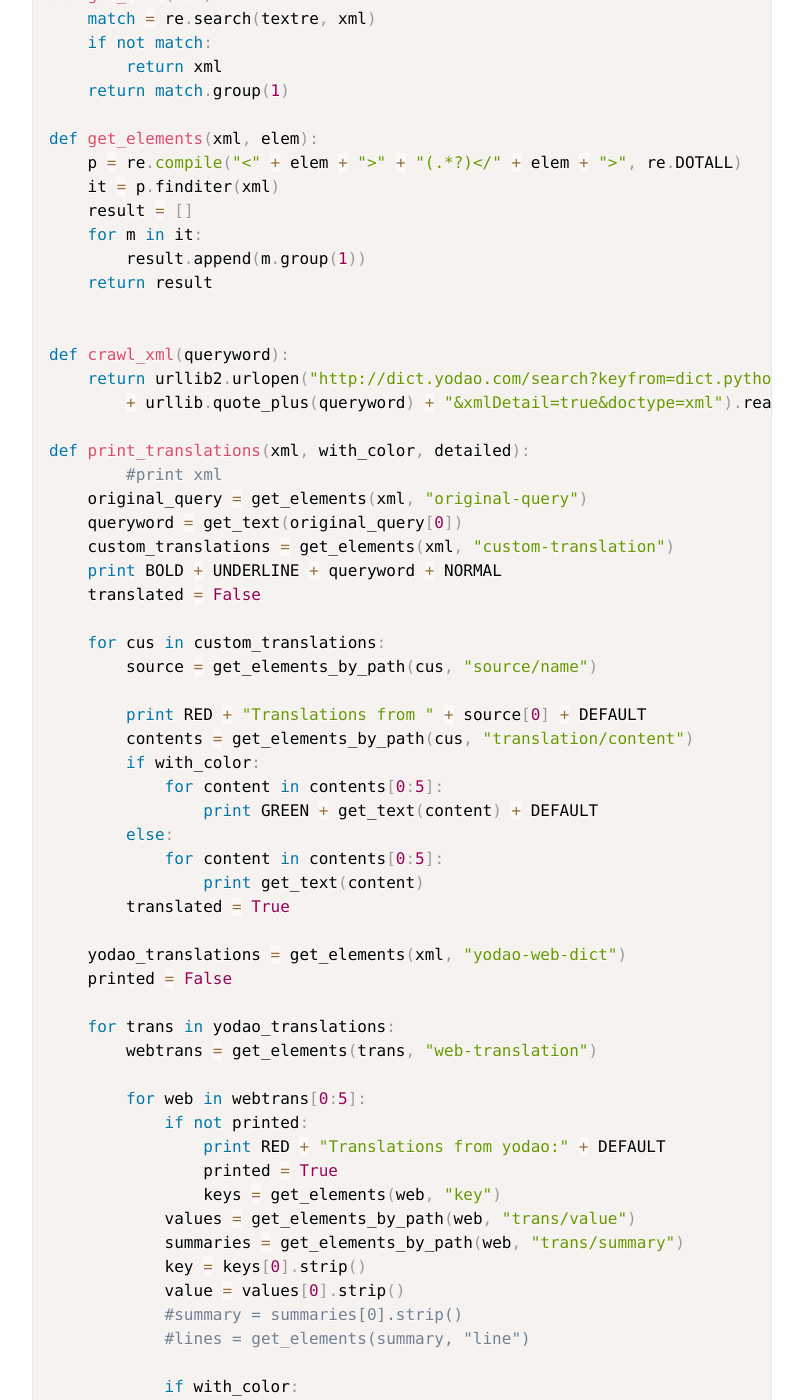
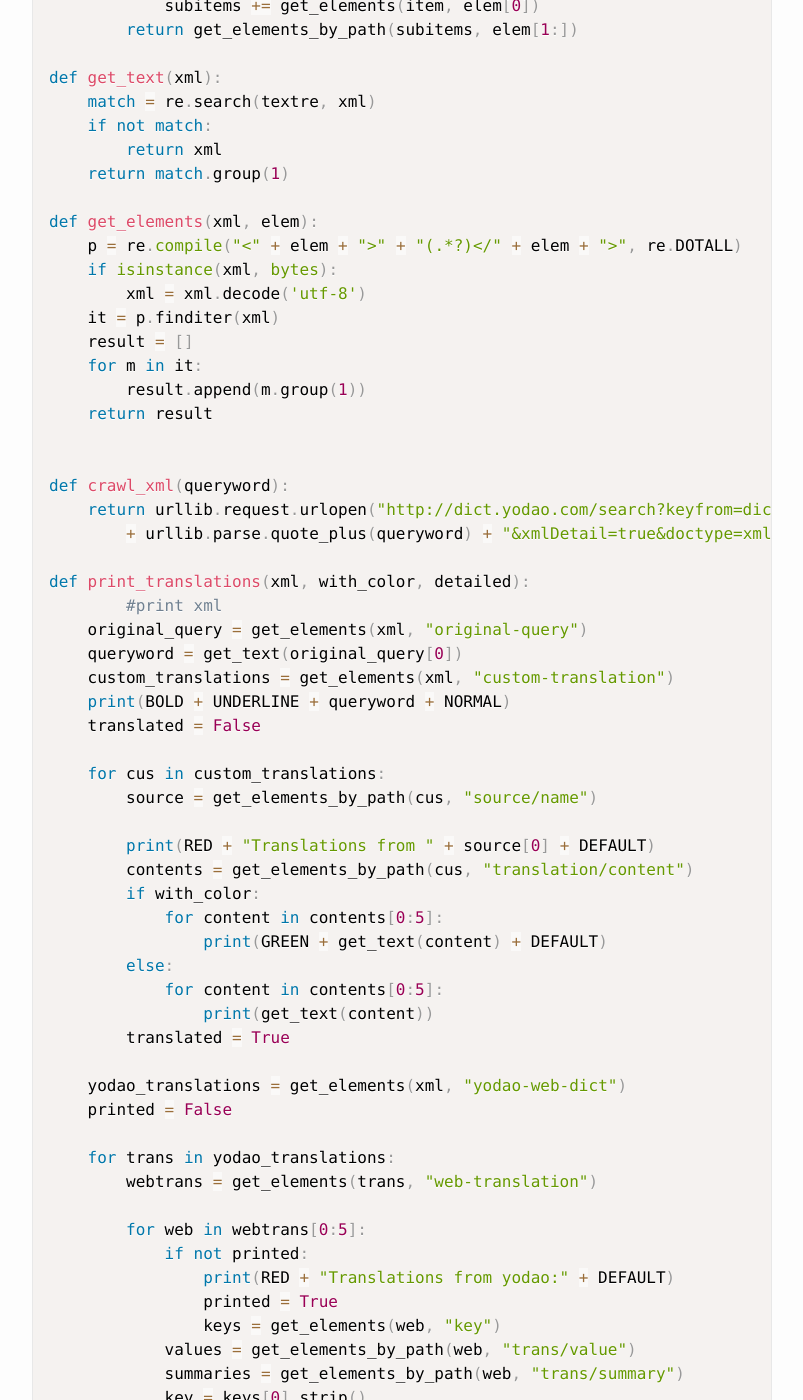
Before and after one commit to scateu/scateu.github.io, a Jekyll site: the page built from _posts/2014-11-04-youdao-dict-in-bash.md, in a window 1280 px wide and 1400 px high, scrolled down 2799 px. Shown: the whole window, without its empty margins (238-1041 px from the left). Built offline with Jekyll 4.4.1, drawn with Linux system fonts in a browser that asks for light colours; nearby versions of some CDN libraries; comment, search, counter and statistics services are not loaded; some of the changed lines change nothing that is shown; some of the changed text lies outside the part shown.

Commit message:
Sun 12 Jul 2020 02:17:26 AM HKT

````diff
--- a/_posts/2014-11-04-youdao-dict-in-bash.md
+++ b/_posts/2014-11-04-youdao-dict-in-bash.md
@@ -82,8 +82,11 @@
 
 我的用法是, 把下面的代码放在`/usr/local/bin/y`里面
 
+<details markdown="1"><summary>
+### Python 2 版本
+</summary>
 ```python
-#! /usr/bin/python
+#! /usr/bin/python2
 import re
 import urllib
 import urllib2
@@ -209,3 +212,134 @@
     main(sys.argv[1:])
 
 ```
+</details>
+
+### Python 3 版本
+
+```python
+#! /usr/bin/python3
+import re
+import urllib.request, urllib.parse
+import sys
+
+GREEN = "\033[1;32m"
+DEFAULT = "\033[0;49m"
+BOLD = "\033[1m"
+UNDERLINE = "\033[4m"
+NORMAL = "\033[m"
+RED = "\033[1;31m"
+
+textre = re.compile("\!\[CDATA\[(.*?)\]\]", re.DOTALL)
+
+def debug():
+    xml = open("word.xml").read()
+    print(get_text(xml))
+    print(get_elements_by_path(xml, "custom-translation/content"))
+    #print_translations(xml, False, False)
+
+def get_elements_by_path(xml, elem):
+    if type(xml) == type(''):
+        xml = [xml]
+    if type(elem) == type(''):
+        elem = elem.split('/')
+    if (len(xml) == 0):
+        return []
+    elif (len(elem) == 0):
+        return xml
+    elif (len(elem) == 1):
+        result = []
+        for item in xml:
+            result += get_elements(item, elem[0])
+        return result
+    else:
+        subitems = []
+        for item in xml:
+            subitems += get_elements(item, elem[0])
+        return get_elements_by_path(subitems, elem[1:])
+
+def get_text(xml):
+    match = re.search(textre, xml)
+    if not match:
+        return xml
+    return match.group(1)
+
+def get_elements(xml, elem):
+    p = re.compile("<" + elem + ">" + "(.*?)</" + elem + ">", re.DOTALL)
+    if isinstance(xml, bytes):
+        xml = xml.decode('utf-8')
+    it = p.finditer(xml)
+    result = []
+    for m in it:
+        result.append(m.group(1))
+    return result
+
+
+def crawl_xml(queryword):
+    return urllib.request.urlopen("http://dict.yodao.com/search?keyfrom=dict.python&q="
+        + urllib.parse.quote_plus(queryword) + "&xmlDetail=true&doctype=xml").read()
+
+def print_translations(xml, with_color, detailed):
+        #print xml
+    original_query = get_elements(xml, "original-query")
+    queryword = get_text(original_query[0])
+    custom_translations = get_elements(xml, "custom-translation")
+    print(BOLD + UNDERLINE + queryword + NORMAL)
+    translated = False
+
+    for cus in custom_translations:
+        source = get_elements_by_path(cus, "source/name")
+
+        print(RED + "Translations from " + source[0] + DEFAULT)
+        contents = get_elements_by_path(cus, "translation/content")
+        if with_color:
+            for content in contents[0:5]:
+                print(GREEN + get_text(content) + DEFAULT)
+        else:
+            for content in contents[0:5]:
+                print(get_text(content))
+        translated = True
+
+    yodao_translations = get_elements(xml, "yodao-web-dict")
+    printed = False
+
+    for trans in yodao_translations:
+        webtrans = get_elements(trans, "web-translation")
+
+        for web in webtrans[0:5]:
+            if not printed:
+                print(RED + "Translations from yodao:" + DEFAULT)
+                printed = True
+                keys = get_elements(web, "key")
+            values = get_elements_by_path(web, "trans/value")
+            summaries = get_elements_by_path(web, "trans/summary")
+            key = keys[0].strip()
+            value = values[0].strip()
+            #summary = summaries[0].strip()
+            #lines = get_elements(summary, "line")
+
+            if with_color:
+                print(BOLD +  get_text(key) + ":\t" +DEFAULT + GREEN + get_text(value) + NORMAL)
+                #for line in lines:
+                #        print GREEN + get_text(line) + DEFAULT
+                #print get_text(summary) + DEFAULT
+            else:
+                print(get_text(value))
+                #print get_text(summary)
+                #translated = True
+                #if not detailed:
+                #break
+
+def usage():
+    print("usage: dict.py word_to_translate")
+
+def main(argv):
+    if len(argv) <= 0:
+        usage()
+        #debug()
+        sys.exit(1)
+    xml = crawl_xml(" ".join(argv))
+    print_translations(xml, True, False)
+
+if __name__ == "__main__":
+    main(sys.argv[1:])
+```
````
